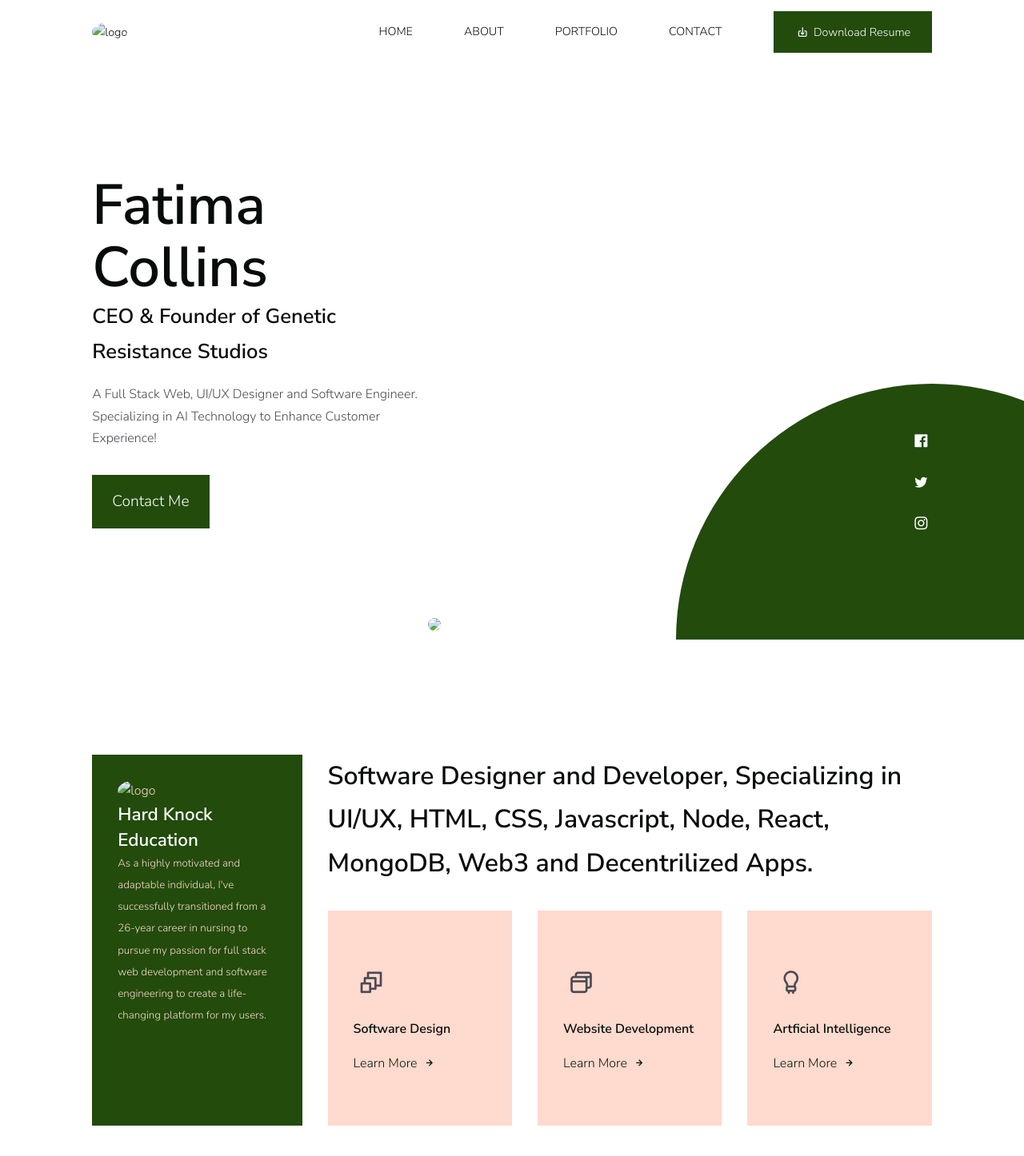
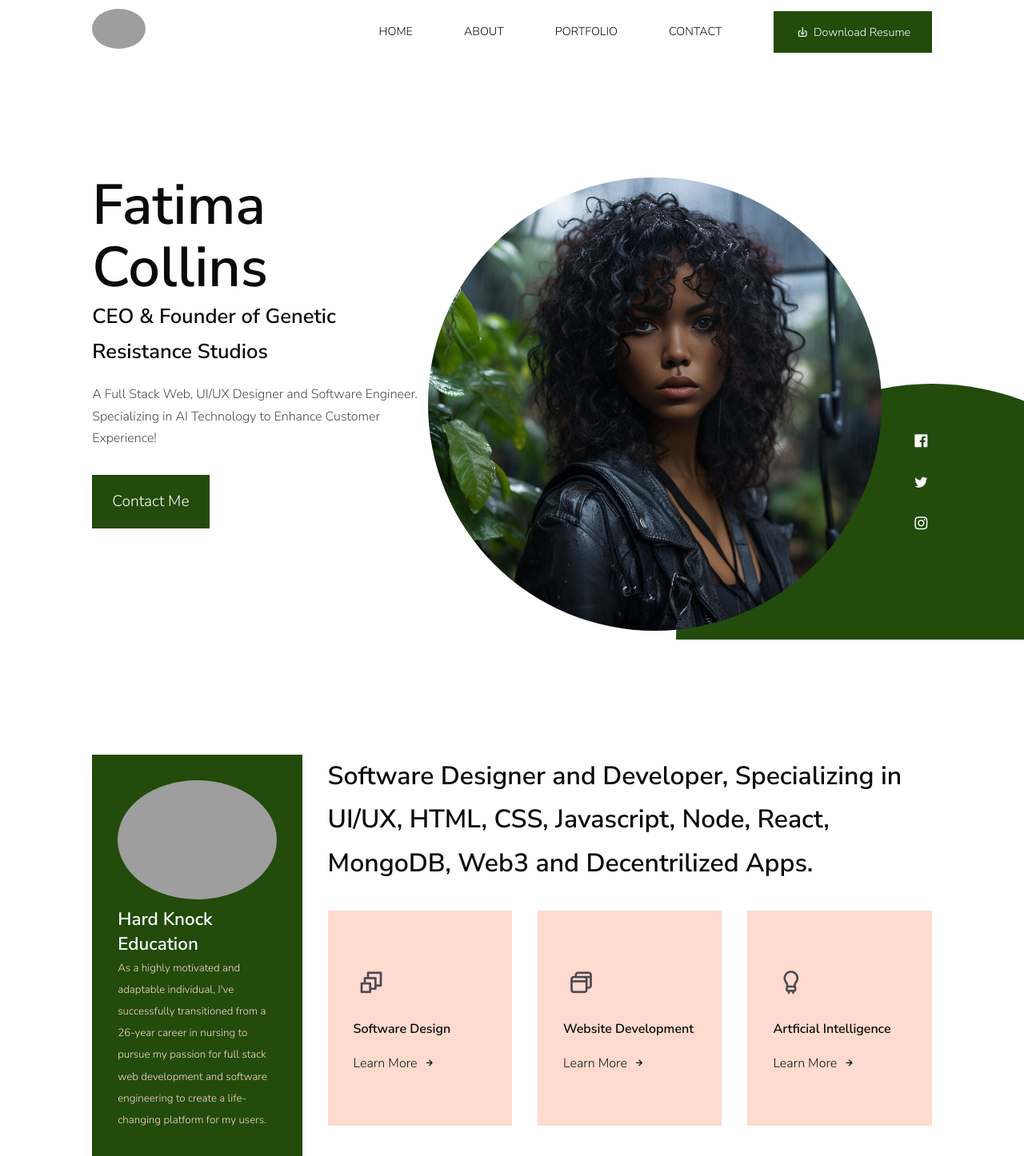
Before and after one commit to FatimaCollins/html-portfolio, a plain HTML site: page index.html in a window 1280 px wide. Shown: the top 1446 px of the page at 80% size. Drawn offline with nearby package versions, Linux system fonts and the light colour scheme; the site is published under a folder, as on GitHub Pages, so addresses that start at the root find nothing; a script that the page names is missing.

Commit message:
Update index.html

```diff
--- a/index.html
+++ b/index.html
@@ -23,7 +23,7 @@
     <nav>
       <div class="container nav__container">
         <a href="index.html" class="nav__logo">
-          <img width="50px" height="50px" src="/assets/images/Empty.png" alt="logo">
+          <img width="50px" height="50px" src="./assets/images/Empty.png" alt="logo">
         </a>
         <p class="logo-title">My Portfolio</p>
 
@@ -33,7 +33,7 @@
           <li><a href=".\HTML-CSS-JAVASCRIPT\portfolio\index.html">PORTFOLIO</a></li>
           <li><a href="#contact">CONTACT</a></li>
           <li>
-            <a href="/assets/images/cv.pdf" class="btn btn-primary" target="_blank" download
+            <a href="./assets/images/cv.pdf" class="btn btn-primary" target="_blank" download
               ><i class="uil uil-download-alt"></i> Download Resume</a
             >
           </li>
@@ -62,7 +62,7 @@
 
         <div class="header__right">
           <div class="header__image">
-            <img src="/assets/images/avatar.jpg" />
+            <img src="./assets/images/avatar.jpg" />
           </div>
           <div class="header__right-bg"></div>
           <ul class="header__socials">
@@ -89,7 +89,7 @@
     <section id="services">
       <div class="container services__container">
         <div class="services__left">
-          <img src="/assets/images/Empty.png" alt="logo">
+          <img src="./assets/images/Empty.png" alt="logo">
           <h4>Hard Knock Education</h4>
           <small>
             As a highly motivated and adaptable individual, I've successfully transitioned from a 26-year career in nursing to pursue my passion for full stack web development and software engineering to create a life-changing platform for my users.
```
